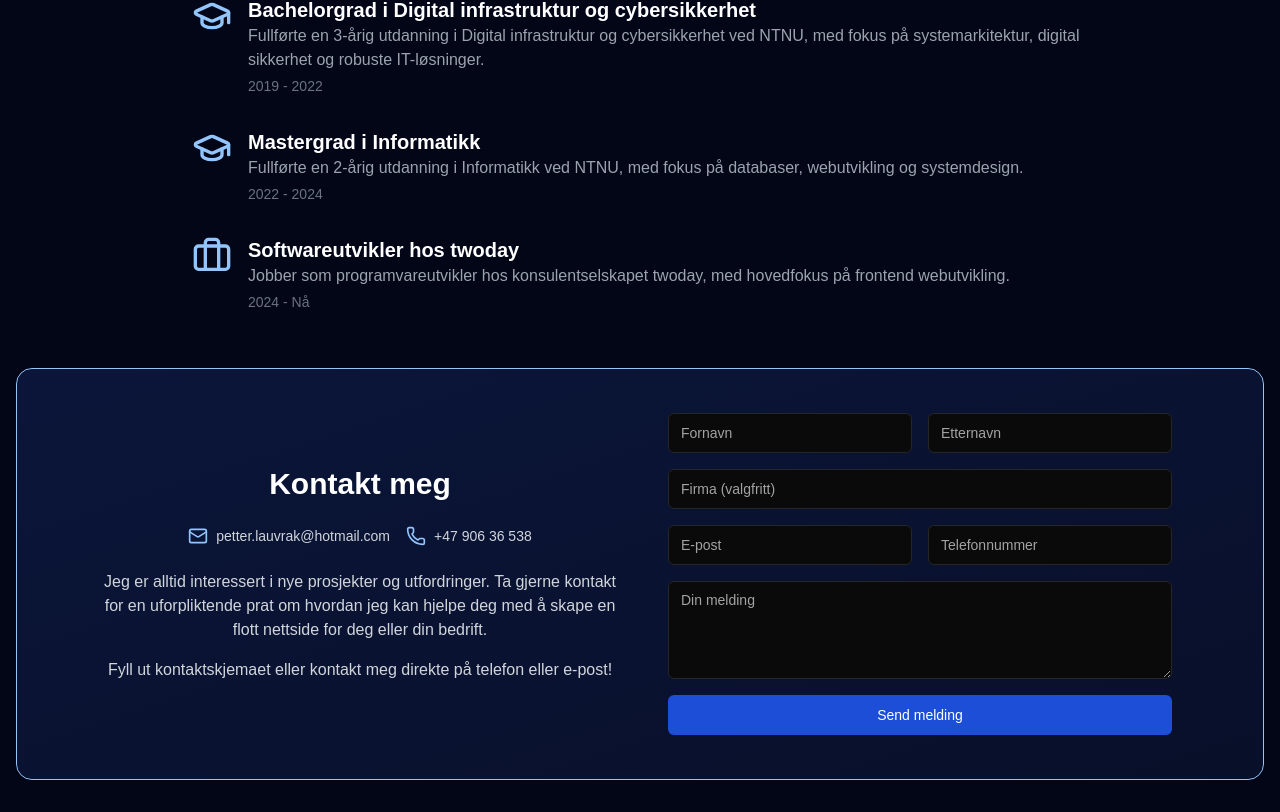
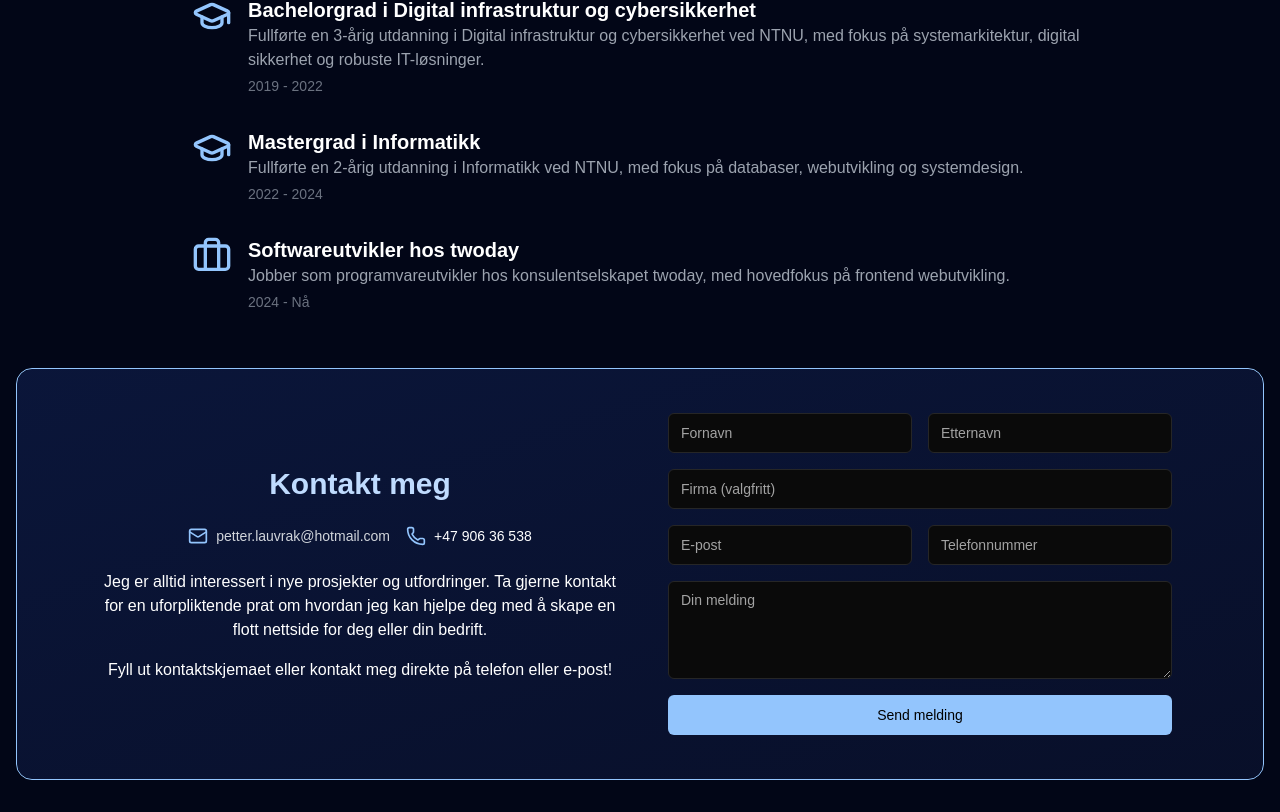
Before and after one commit to pettelau/plauvrak, a Next.js app: page / in a window 1280 px wide. Shown: the part 868-1680 px from the top of the page. Built offline with nearby package versions, Linux system fonts and the light colour scheme.

Commit message:
minor styling changes

```diff
--- a/src/app/components/contact-me.tsx
+++ b/src/app/components/contact-me.tsx
@@ -60,17 +60,17 @@ export default function ContactMe() {
   };
 
   return (
-    <section id="contact-section" className="relative overflow-hidden rounded-2xl border border-blue-300 ">
-      {/* Background Layer */}
+    <section
+      id="contact-section"
+      className="relative overflow-hidden rounded-2xl border border-blue-300 "
+    >
       <div className="absolute inset-0 bg-gradient-to-br from-blue-900 to-blue-950 opacity-30 rounded-2xl"></div>
-
-      {/* Content Layer */}
       <div className="relative grid md:grid-cols-2 gap-8 max-w-6xl mx-auto p-4 py-10 sm:p-8 ">
         <div className="flex flex-col justify-center text-center">
-          <h2 className="text-3xl font-bold mb-6 text-center text-white">
+          <h2 className="text-3xl font-bold mb-6 text-center text-blue-200">
             Kontakt meg
           </h2>
-          <div className="flex flex-col lg:flex-row gap-2 sm:gap-4 justify-center items-center text-gray-300 text-sm">
+          <div className="flex flex-col lg:flex-row gap-2 sm:gap-4 justify-center items-center text-white text-sm">
             <div className="flex items-center">
               <Mail className="mr-2 h-5 w-5 text-blue-300" />
               <a
@@ -86,12 +86,12 @@ export default function ContactMe() {
               <span>+47 906 36 538</span>
             </div>
           </div>
-          <p className="mb-4 text-sm sm:text-base text-gray-300 pt-6">
+          <p className="mb-4 text-sm sm:text-base text-white pt-6">
             Jeg er alltid interessert i nye prosjekter og utfordringer. Ta
             gjerne kontakt for en uforpliktende prat om hvordan jeg kan hjelpe
             deg med å skape en flott nettside for deg eller din bedrift.
           </p>
-          <p className="text-sm sm:text-base text-gray-300">
+          <p className="text-sm sm:text-base text-white">
             Fyll ut kontaktskjemaet eller kontakt meg direkte på telefon eller
             e-post!
           </p>
@@ -177,7 +177,7 @@ export default function ContactMe() {
 
           <Button
             disabled={isSubmitting || isPending}
-            className="w-full bg-blue-700 hover:bg-blue-900 text-white"
+            className="w-full bg-blue-300 hover:bg-blue-500 text-black"
           >
             {isSubmitting ? "Sender..." : "Send melding"}
           </Button>
--- a/src/app/page.tsx
+++ b/src/app/page.tsx
@@ -1,7 +1,3 @@
-// import Header from "@/components/header";
-// import Projects from "@/components/projects";
-// import Contact from "@/components/contact";
-
 import Career from "./components/career";
 import ContactMe from "./components/contact-me";
 import Hero from "./components/hero";
@@ -10,7 +6,7 @@ import Services from "./components/services";
 export default function Home() {
   return (
     <div className="min-h-screen bg-slate-950 text-white">
-      <main className="container mx-auto px-6 sm:px-4 py-8 space-y-14">
+      <main className="container mx-auto px-6 sm:px-4 py-8 space-y-14 max-w-[1400px]">
         <Hero />
         <Services />
         <Career />
```
